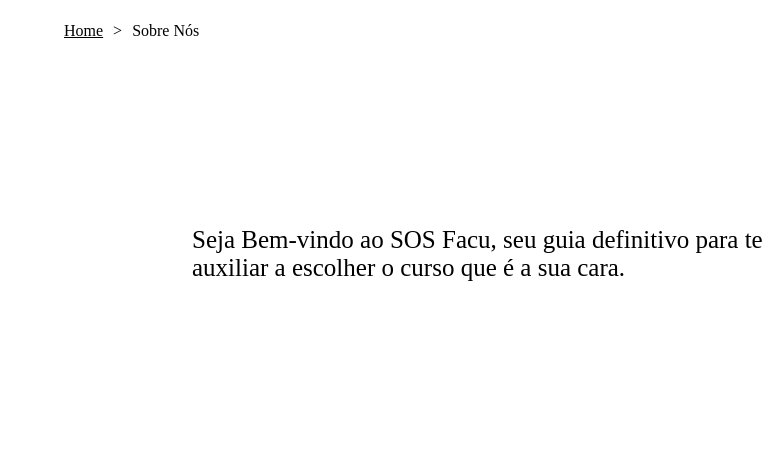
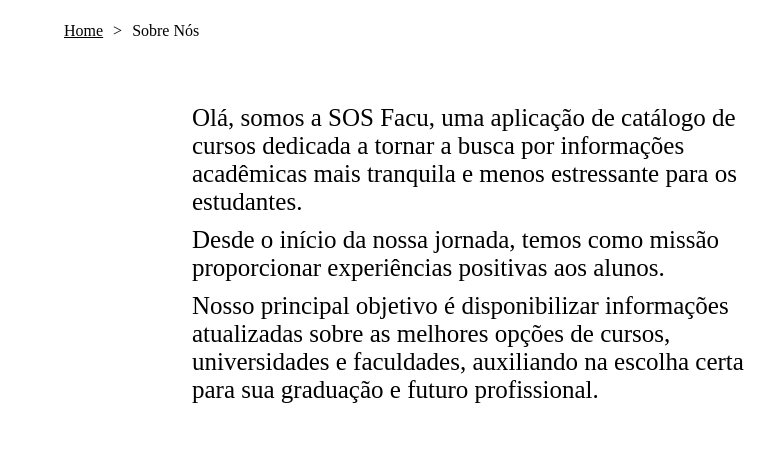
Before and after one commit to LumielRyu/TrabalhoAplicWeb2023, a plain HTML site: page Aplicações Web/sobre-nos.html in a window 1280 px wide. Shown: the part 167-621 px from the top of the page, 0-783 px from the left. Drawn offline with Linux system fonts and the light colour scheme.

Commit message:
Mudança em contato, cursos, sobre-nos, style.

```diff
--- a/Aplicações Web/sobre-nos.html
+++ b/Aplicações Web/sobre-nos.html
@@ -13,7 +13,7 @@
         <a title="Cursos" href="./cursos.html">Cursos</a>
         <a title="Faculdade" href="./faculdade.html">Faculdade</a>
         <a title="Contato" href="./contato.html">Contato</a>
-        <a title="sobre Nós"href="./sobre-nos.html">Sobre Nós</a>
+        <a title="sobre Nós" href="./sobre-nos.html">Sobre Nós</a>
         <a title="Home" class="inscreva-se">Inscreva-se</a>
       </nav>
     </header>
@@ -25,10 +25,23 @@
       </div>
 
       <div class="pagina-principal">
-        <a
-          >Seja Bem-vindo ao SOS Facu, seu guia definitivo para te auxiliar a
-          escolher o curso que é a sua cara.</a
-        >
+        <div class="pagina-principal-texto">
+          <a
+            >Olá, somos a SOS Facu, uma aplicação de catálogo de cursos dedicada
+            a tornar a busca por informações acadêmicas mais tranquila e menos
+            estressante para os estudantes.</a
+          >
+          <a
+            >Desde o início da nossa jornada, temos como missão proporcionar
+            experiências positivas aos alunos.
+          </a>
+          <a
+            >Nosso principal objetivo é disponibilizar informações atualizadas
+            sobre as melhores opções de cursos, universidades e faculdades,
+            auxiliando na escolha certa para sua graduação e futuro
+            profissional.</a
+          >
+        </div>
         <img class="imagem-principal" src="./imagens/Logo 04.png" />
       </div>
     </main>
--- a/Aplicações Web/style/style.css
+++ b/Aplicações Web/style/style.css
@@ -2,6 +2,7 @@
   margin: 0;
   padding: 0;
 }
+
 body {
   box-sizing: border-box;
 }
@@ -19,7 +20,7 @@ main {
 }
 
 .imagem_logo {
- width: 100px;
+  width: 100px;
 }
 
 .cabecalho_menu {
@@ -54,6 +55,12 @@ a {
   font-size: 25px;
 }
 
+.pagina-principal-texto{
+  display: flex;
+  flex-direction: column;
+  gap: 10px;
+}
+
 .imagem-principal {
   width: 300px;
   border-radius: 100px;
@@ -73,11 +80,12 @@ a {
   text-align-last: auto;
   gap: 10px;
 }
-.imagens-cursos{
+
+.imagens-cursos {
   width: 100px;
 }
 
-.cursos-main{
+.cursos-main {
   font-size: 15px;
   margin: auto;
   width: 80%;
@@ -104,7 +112,7 @@ a {
   justify-content: center;
 }
 
-.rodape{
+.rodape {
   color: #000000;
   background-color: #41EEF9;
   padding: 24px;
```
Also changed, not shown: Aplicações Web/contato.html (+8 -6 lines), Aplicações Web/cursos.html (+2 -9 lines).
